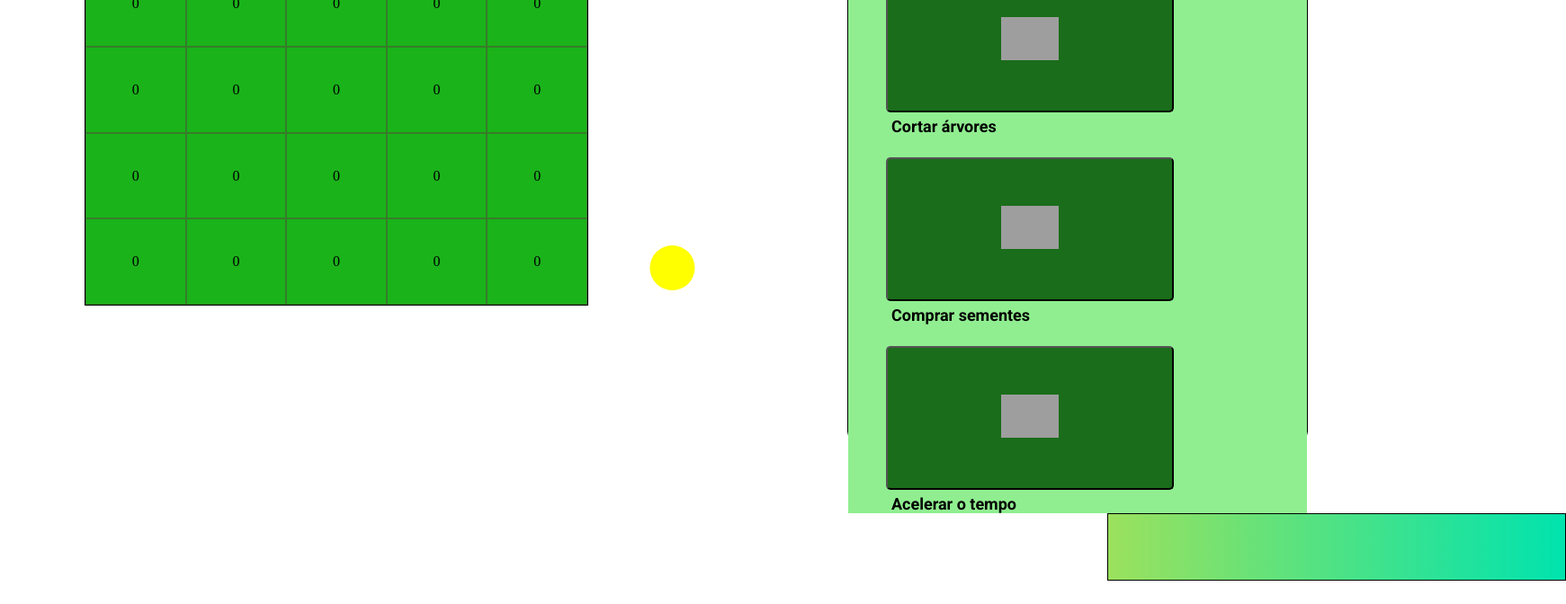
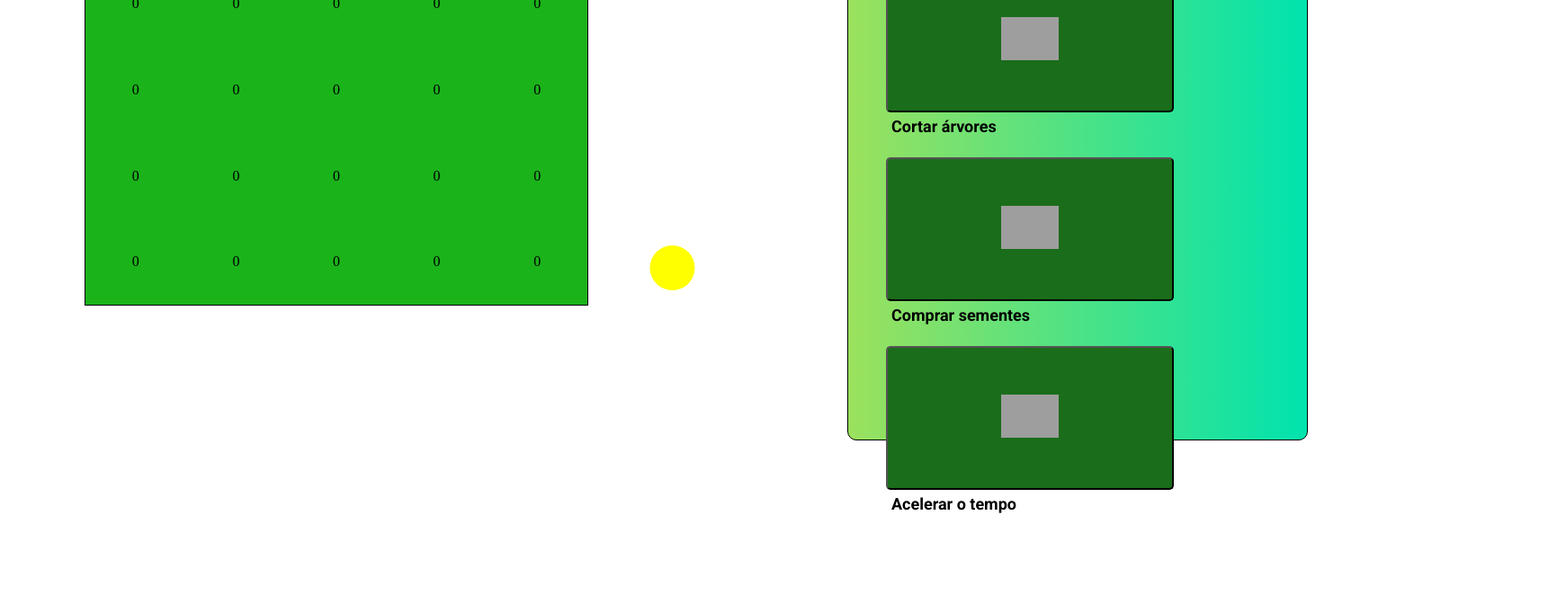
Before and after one commit to NewCad-Lab/newcad-madeireira, a React (Vite) app: page / in a window 1280 px wide. Shown: the part 300-972 px from the top of the page at 90% size, 1741 px wide, since content can reach past the window. Built offline with nearby package versions, Linux system fonts and the light colour scheme; grey boxes are pictures that could not be loaded.

Commit message:
feature-plant

```diff
--- a/src/main.jsx
+++ b/src/main.jsx
@@ -11,8 +11,8 @@ function App() {
 
   return (
     <div className='flex-container'>
-      <Terrain field={field} /> {}
-      <Home setField={setField} /> {}
+      <Terrain field={field} />
+      <Home field={field} setField={setField} />
     </div>
   );
 }
--- a/src/pages/Home/index.jsx
+++ b/src/pages/Home/index.jsx
@@ -5,7 +5,10 @@ import './stylesTerrain.css'
 let speed = 0.01;
 
 export function Terrain({ field }) {
-  console.log(field);
+  if (!field || field.size === 0) {
+    return <div>Carregando o terreno...</div>;
+  }
+
   return (
     <main>
       <div className="sun">
@@ -23,7 +26,7 @@ export function Terrain({ field }) {
   );
 }
 
-export function Home({ setField }) {
+export function Home({ field, setField }) {
 
   const [seeds, setSeeds] = useState(3);
 
@@ -42,13 +45,32 @@ export function Home({ setField }) {
   }
 
   useEffect(() => {
+    if (field && field.size === 0) {
       const generatedField = generateField();
       setField(generatedField);
-  }, [setField]);
+    }
+  }, [field, setField]);
 
-  function buySeeds() {
-    if (log >= 1) {
-      setSeeds(seeds + 2);
+  function plant() {
+    const updatedField = new Map(field);
+    const maxRows = 5;
+    const maxCols = 5;
+
+    // Filtra as células vazias (aquelas com valor 0)
+    const emptyCells = Array.from(updatedField.entries()).filter(([key, value]) => value === 0);
+
+    console.log("Células vazias:", emptyCells);
+
+    if (emptyCells.length > 0 && seeds > 0) {
+        const randomIndex = Math.floor(Math.random() * emptyCells.length);
+        const [key] = emptyCells[randomIndex];
+
+        updatedField.set(key, 1);
+
+        setField(updatedField);
+        setSeeds(seeds - 1);
+    } else {
+        alert("Não há células vazias ou não há sementes!");
     }
   }
 
@@ -79,7 +101,7 @@ export function Home({ setField }) {
 
         <div className='container-buttons'>
           <div className='button-item'>
-            <button id="button" className='button-seed' onClick={() => setSeeds(seeds - 1)}>
+            <button id="button" className='button-seed' onClick={plant}>
               <img src="https://www.svgrepo.com/show/130645/seeds.svg" alt="Seed" />
             </button>
             <p>Quantidade de sementes: {seeds}</p>
--- a/src/pages/Home/styles.css
+++ b/src/pages/Home/styles.css
@@ -13,26 +13,9 @@
 }
 
 .cell {
-    border: 1px solid #377c29;
     display: flex;
     align-items: center;
     justify-content: center;
-    background-color: #1ab31a;
-}
-
-.state-0 {
-    background-color: #1ab31a;
-}
-
-.state-1 {
-    background-color: #1ab31a;
-}
-
-.state-2 {
-    background-color: #1ab31a;
-}
-
-.state-3 {
     background-color: #1ab31a;
 }
 
@@ -51,33 +34,17 @@
             #9be15d, #00e3ae);
     border: 1px solid #000;
     right: -18rem;
-    background-color: lightgreen;
+
 }
 
 .container-buttons {
     display: flex;
     flex-wrap: wrap;
-    background-color: lightgreen;
 }
 
 .container .container-buttons button:hover {
     background-color: rgb(102, 240, 113);
 
-}
-
-.container .container-buttons button {
-    height: 10rem;
-    width: 20rem;
-    background-color: rgba(153, 18, 216, 0.082);
-    padding: 2px;
-    margin-top: 1.5rem;
-    margin-left: 2.6rem;
-    border-radius: 5px;
-    justify-content: center;
-    align-items: center;
-    cursor: pointer;
-    background-color: rgb(26, 109, 26);
-    transition: background-color, 0.3s ease-in-out;
 }
 
 .container-buttons p {
@@ -86,7 +53,6 @@
     font-weight: 600;
     margin-top: 5px;
     font-family: roboto;
-    background-color: lightgreen;
 }
 
 .container-buttons button img {
@@ -100,20 +66,6 @@
     background-color: rgb(102, 240, 113);
 }
 
-.container .log {
-
-    background: #9be15d;
-    background: linear-gradient(to right,
-            #9be15d, #00e3ae);
-    border: 1px solid #000;
-    right: -18rem;
-    background-color: lightgreen;
-}
-
-.container-buttons {
-    display: flex;
-    flex-wrap: wrap;
-}
 
 .container .container-buttons button:hover {
     background-color: rgb(102, 240, 113);
```
Lines whose indentation alone changed are shown as unchanged.
